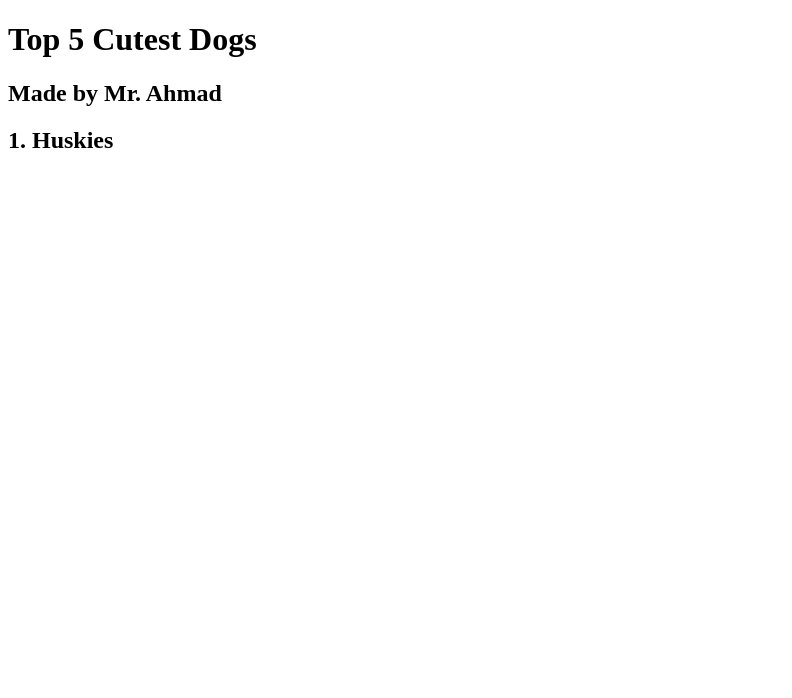
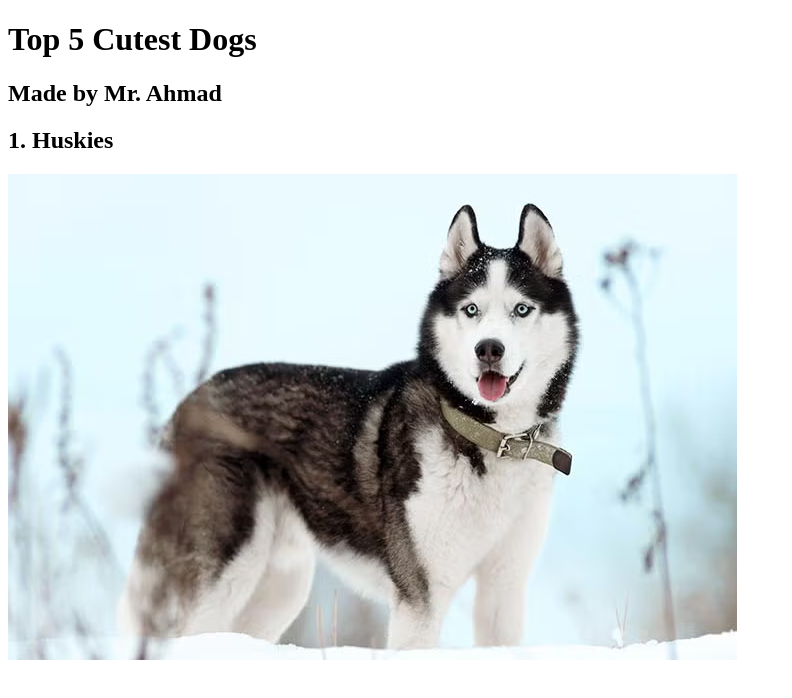
Before and after one commit to ahmadseptianto9/Sec2, a plain HTML site: page index.html in a window 1280 px wide. Shown: the whole page, without its empty margins (0-792 px from the left). Drawn offline with Linux system fonts and the light colour scheme.

Commit message:
Update index.html

```diff
--- a/index.html
+++ b/index.html
@@ -7,6 +7,6 @@
     <h1>Top 5 Cutest Dogs</h1>
     <h2>Made by Mr. Ahmad</h2>
     <h2>1. Huskies</h2>
-    <img src=""
+    <img src="huskies.avif">
   </body>
 </html>
```
